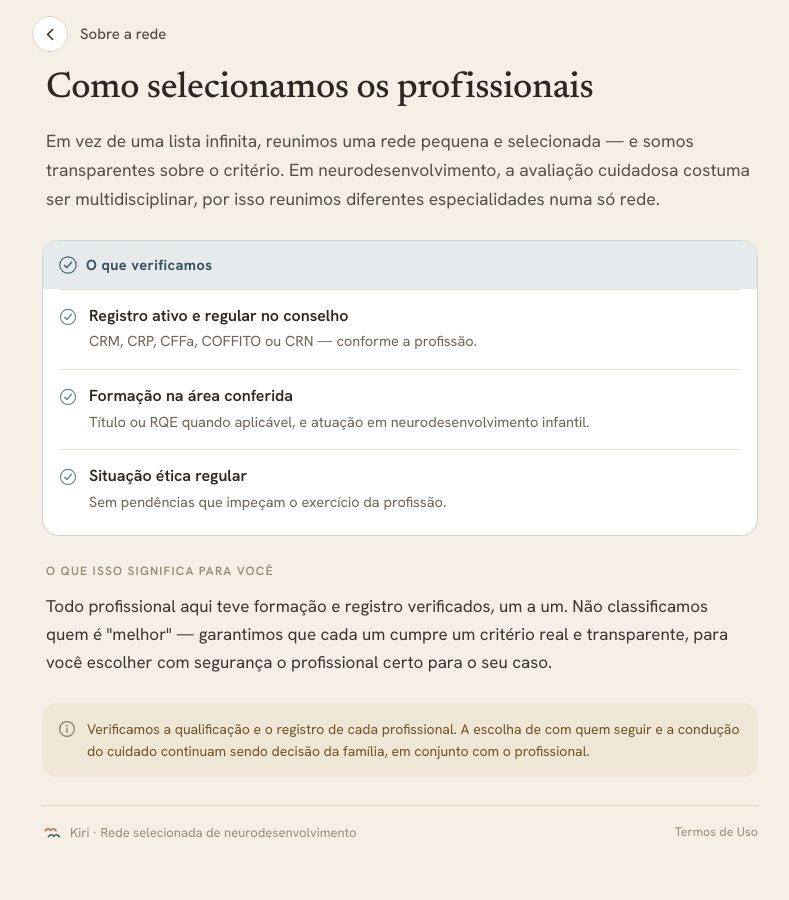
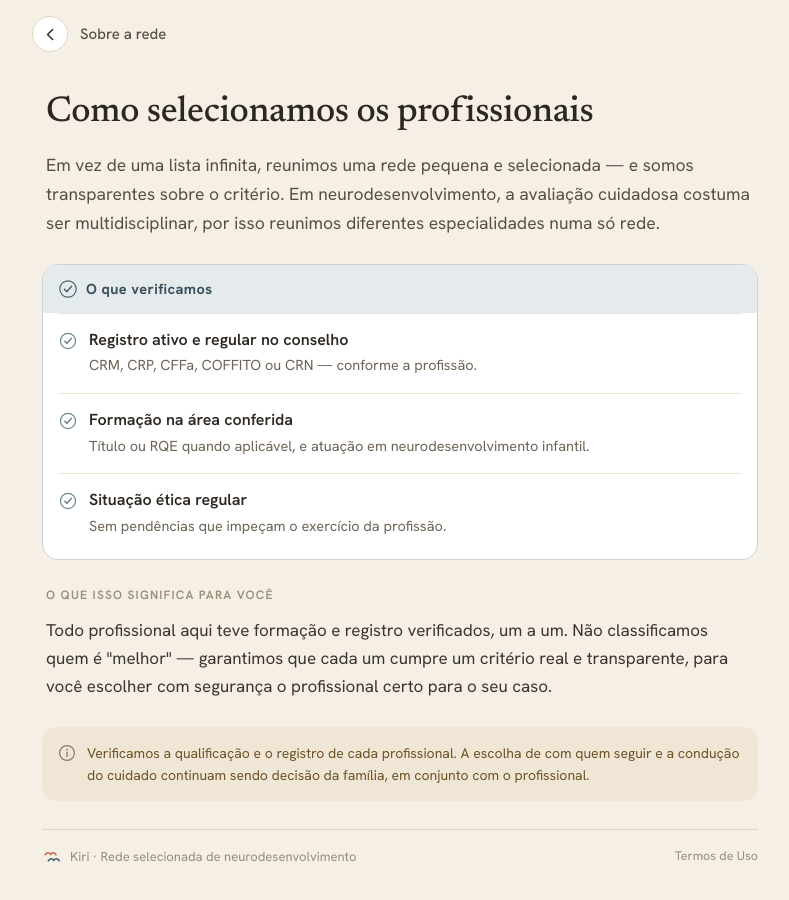
Before and after one commit to kirisaude/kiri-site, a Next.js app: page /como-selecionamos in a window 1280 px wide. Shown: the top 900 px of the page, without its empty margins (240-1029 px from the left). Built offline with nearby package versions, Linux system fonts and the light colour scheme.

Commit message:
Mais espaço entre nav e título em Como selecionamos

```diff
--- a/src/app/como-selecionamos/page.tsx
+++ b/src/app/como-selecionamos/page.tsx
@@ -25,7 +25,7 @@ export default function ComoSelecionamosPage() {
 
       <div className="max-w-3xl mx-auto pb-10 w-full px-2">
         {/* Título */}
-        <div className="px-[22px] pt-2">
+        <div className="px-[22px] pt-8">
           <h1 className="font-serif text-[32px] md:text-[36px] font-medium leading-[1.2] tracking-[-0.01em] text-carvao m-0" style={{ textWrap: "pretty" } as React.CSSProperties}>
             Como selecionamos os profissionais
           </h1>
```
